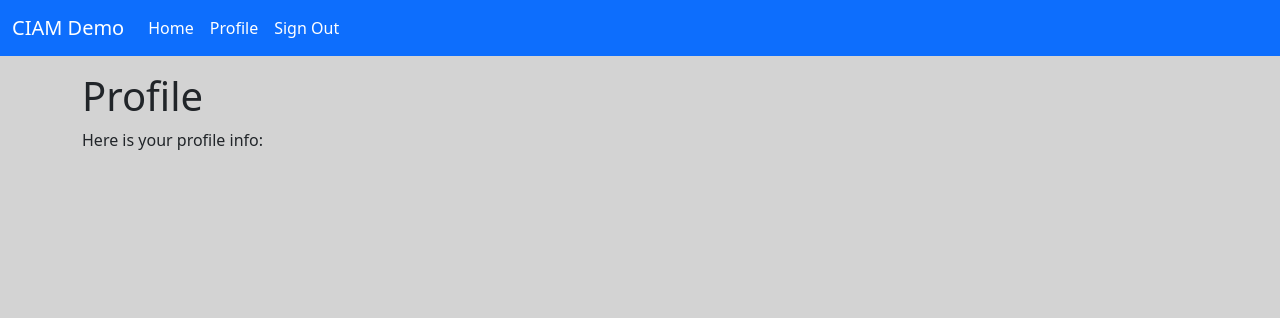
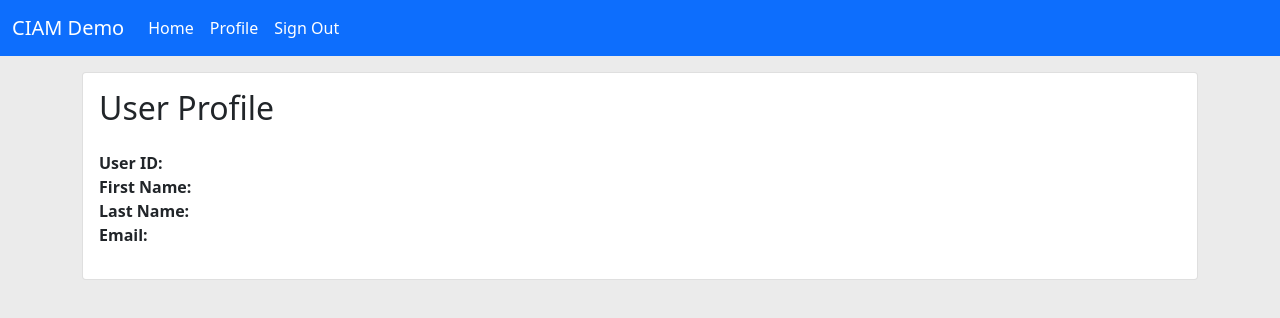
Before and after one commit to peruque/ciam-demo, a Python web app: template app/templates/profile.html in a window 1280 px wide. Shown: the top 318 px of the page. Run offline with Jinja, Linux system fonts and the light colour scheme; the template is opened without the code that fills it, so the values that code supplies are empty.

Commit message:
added profile parameters

```diff
--- a/app/config.py
+++ b/app/config.py
@@ -7,6 +7,7 @@
     cognito_client_id: str = ""
     cognito_client_secret: str = ""
     cognito_redirect_uri: str = ""
+    cognito_logout_redirect_uri: str = ""
     cognito_region: str = ""
     cognito_user_pool_id: str = ""
 
--- a/app/static/styles.css
+++ b/app/static/styles.css
@@ -1,4 +1,8 @@
 
 body {
-    background-color: lightgray;
+    background-color: #ebebeb;
 }
+
+.card {
+    background-color: white;
+}
--- a/app/templates/profile.html
+++ b/app/templates/profile.html
@@ -1,15 +1,28 @@
 {% extends 'base_session.html' %} {% block main_content %}
 
 <div class="container">
-  <div class="row">
-    <h1 class="mt-3">Profile</h1>
-    <span>Here is your profile info:</span>
-    <script
-      src="https://cdn.jsdelivr.net/npm/bootstrap@5.0.2/dist/js/bootstrap.bundle.min.js"
-      integrity="sha384-MrcW6ZMFYlzcLA8Nl+NtUVF0sA7MsXsP1UyJoMp4YLEuNSfAP+JcXn/tWtIaxVXM"
-      crossorigin="anonymous"
-    ></script>
+  <div class="mt-3 card">
+    <div class="card-body">
+      <h2 class="mb-4">User Profile</h2>
+      <div class="row">
+        <div class="col-md-6">
+          <dl class="row">
+            <dt class="col-sm-3">User ID:</dt>
+            <dd class="col-sm-9">{{user.id}}</dd>
+
+            <dt class="col-sm-3">First Name:</dt>
+            <dd class="col-sm-9">{{user.first_name}}</dd>
+
+            <dt class="col-sm-3">Last Name:</dt>
+            <dd class="col-sm-9">{{user.last_name}}</dd>
+
+            <dt class="col-sm-3">Email:</dt>
+            <dd class="col-sm-9">{{user.email}}</dd>
+          </dl>
+        </div>
+      </div>
+    </div>
   </div>
+</div>
 
-  {% endblock main_content %}
-</div>
+{% endblock main_content %}
```
Also changed, not shown: app/main.py (+59 -21 lines), app/templates/home.html (+8 -8 lines), todo.md (+6 -6 lines).
